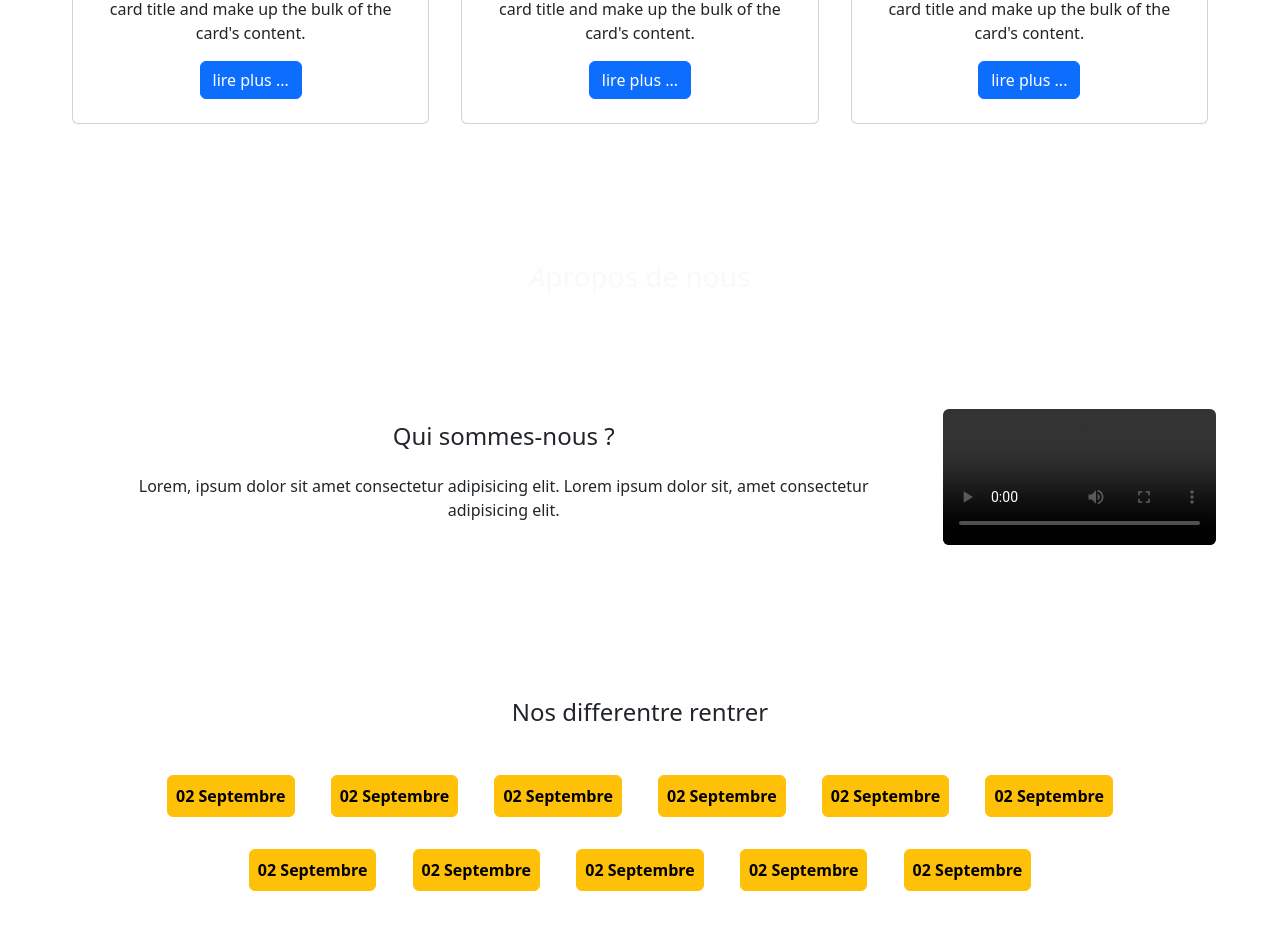
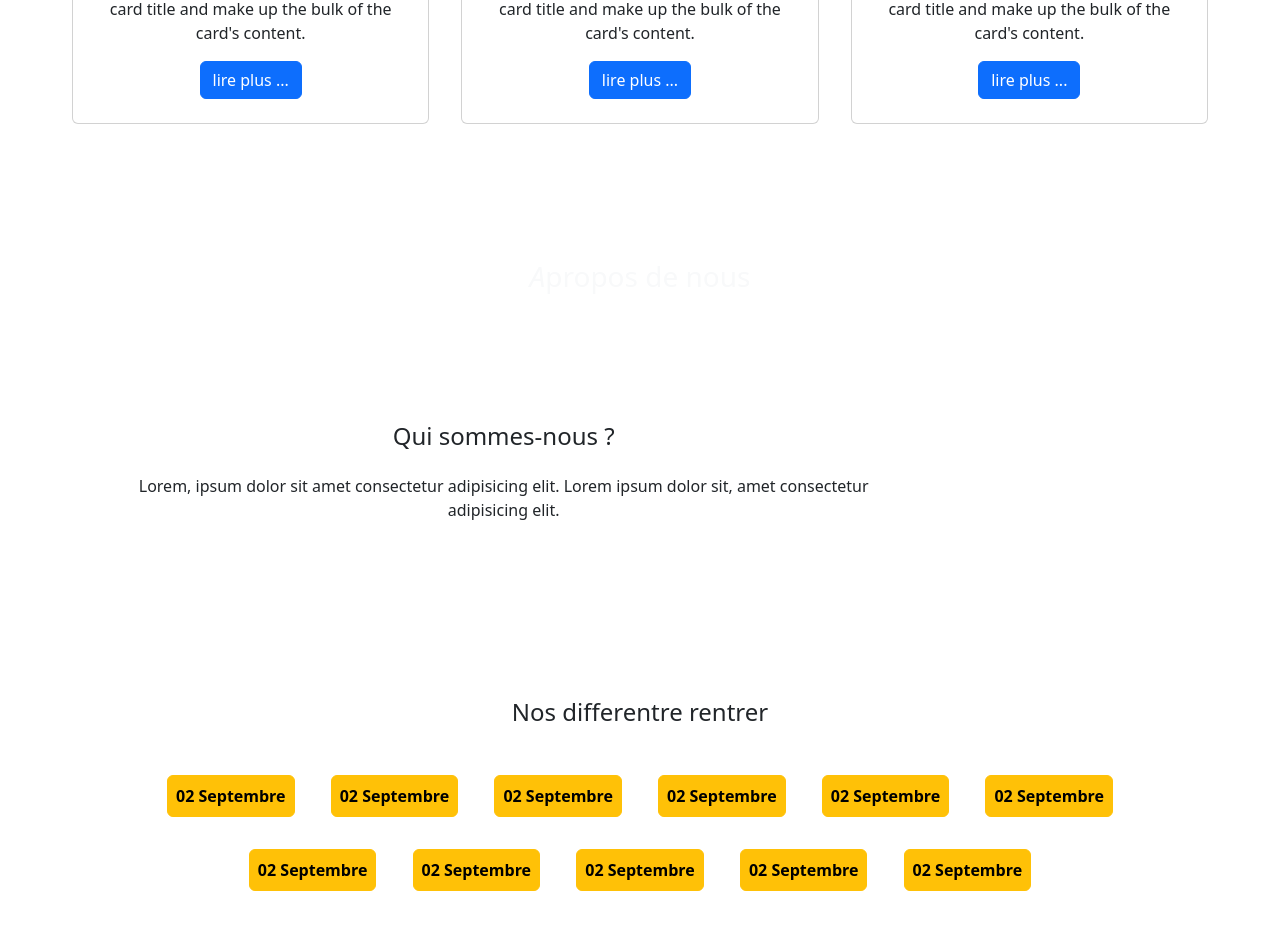
Before and after one commit to Dongang-loick/ecolAll, a PHP site: page /projets/home.php in a window 1280 px wide. Shown: the part 1473-2425 px from the top of the page. Run offline with PHP 8.4, Linux system fonts and the light colour scheme; some libraries are stand-ins or nearby versions; grey boxes are pictures that could not be loaded.

Commit message:
Video suprime et nouvelle intrger via youtube

```diff
--- a/asset/css/home.css
+++ b/asset/css/home.css
@@ -87,7 +87,7 @@
 main #aboutUs .list-aboutUs .date-renter .date-title .btn{
     float: left;
 }
-main #aboutUs video{
+main #aboutUs iframe{
     max-height: 400px;
 }
 
--- a/page/fr/home.php
+++ b/page/fr/home.php
@@ -113,7 +113,7 @@
                     </p>
                 </div>
                 <div class="description-video align-items-center">
-                    <video controls controlslist="nodownload" src="../../asset/image/video/Ninho_-_No_love_feat._Ayra_Starr__Clip_officiel_(1080p).mp4" class="w-100 rounded ">Nous connaitre</video>
+                    <iframe class="w-100" src="https://www.youtube.com/embed/aOmXeTiVTAk?si=Ca_B4fsk97YOV8Q4" title="YouTube video player" frameborder="0" allow="accelerometer; autoplay; clipboard-write; encrypted-media; gyroscope; picture-in-picture; web-share" referrerpolicy="strict-origin-when-cross-origin" allowfullscreen></iframe>
                 </div>
             </div>
 
--- a/page/fr/nav-contact.php
+++ b/page/fr/nav-contact.php
@@ -6,7 +6,7 @@
     <link rel="shortcut icon" href="../../asset/image/background/black-flag.jpg" type="image/x-icon">
     <link href="https://cdn.jsdelivr.net/npm/bootstrap@5.3.3/dist/css/bootstrap.min.css" rel="stylesheet" integrity="sha384-QWTKZyjpPEjISv5WaRU9OFeRpok6YctnYmDr5pNlyT2bRjXh0JMhjY6hW+ALEwIH" crossorigin="anonymous">
     <link rel="stylesheet" href="../../asset/css/nav.css">
-    <link rel="stylesheet" href="../../../../uicons/css/uicons-regular-rounded.css">
+    <link href="/website/css/uicons-regular-rounded.css">
 </head>
 <body>
     <nav class="navbar navbar-expand-md text-light w-100 nav-home">
--- a/page/fr/nav.php
+++ b/page/fr/nav.php
@@ -6,7 +6,7 @@
     <link rel="shortcut icon" href="../../asset/image/background/black-flag.jpg" type="image/x-icon">
     <link href="https://cdn.jsdelivr.net/npm/bootstrap@5.3.3/dist/css/bootstrap.min.css" rel="stylesheet" integrity="sha384-QWTKZyjpPEjISv5WaRU9OFeRpok6YctnYmDr5pNlyT2bRjXh0JMhjY6hW+ALEwIH" crossorigin="anonymous">
     <link rel="stylesheet" href="../../asset/css/nav.css">
-    <link rel="stylesheet" href="../../../../uicons/css/uicons-regular-rounded.css">
+    <link href="/website/css/uicons-regular-rounded.css">
 </head>
 <body>
     <nav class="navbar navbar-expand-md text-light w-100 nav-home">
--- a/page/fr/offre/navService.php
+++ b/page/fr/offre/navService.php
@@ -6,7 +6,7 @@
     <link rel="shortcut icon" href="../../../asset/image/background/black-flag.jpg" type="image/x-icon">
     <link href="https://cdn.jsdelivr.net/npm/bootstrap@5.3.3/dist/css/bootstrap.min.css" rel="stylesheet" integrity="sha384-QWTKZyjpPEjISv5WaRU9OFeRpok6YctnYmDr5pNlyT2bRjXh0JMhjY6hW+ALEwIH" crossorigin="anonymous">
     <link rel="stylesheet" href="../../../asset/css/nav.css">
-    <link rel="stylesheet" href="../../../../../uicons/css/uicons-regular-rounded.css">
+    <link href="/website/css/uicons-regular-rounded.css">
 </head>
 <body>
     <nav class="navbar navbar-expand-md text-light w-100">
```
